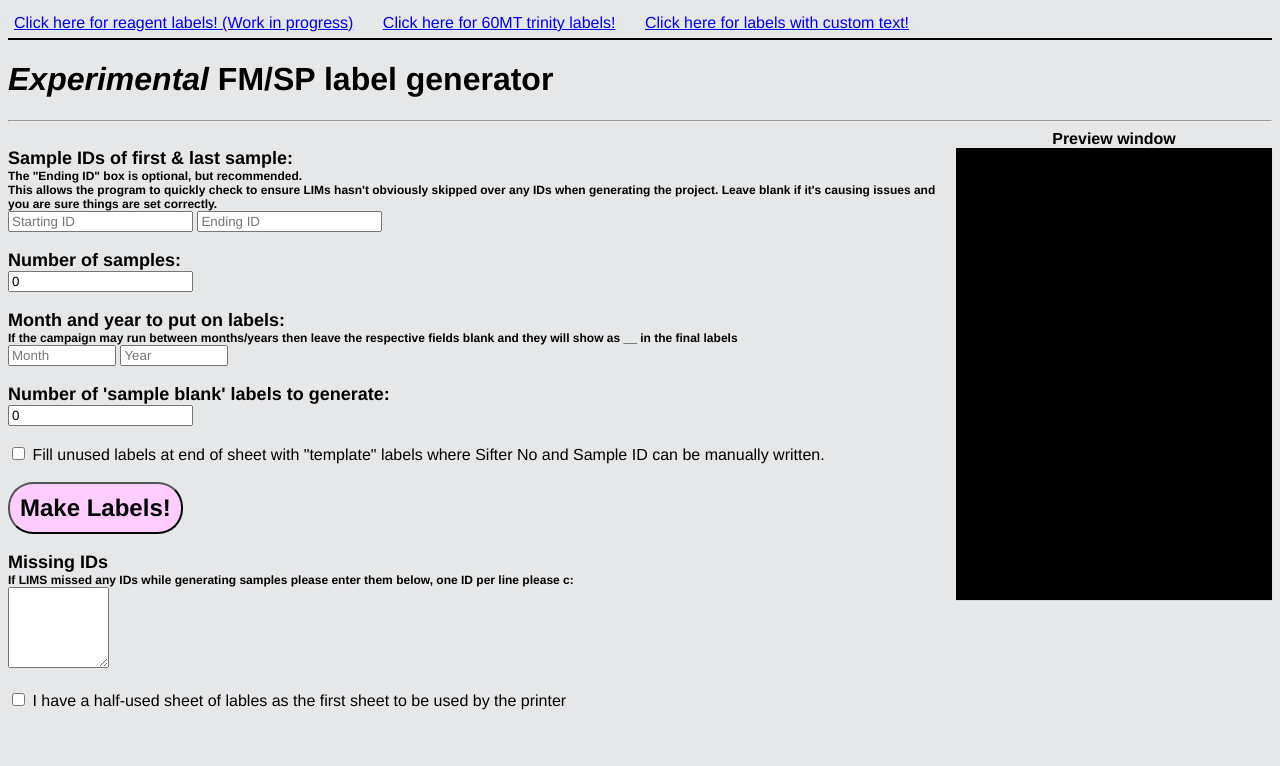
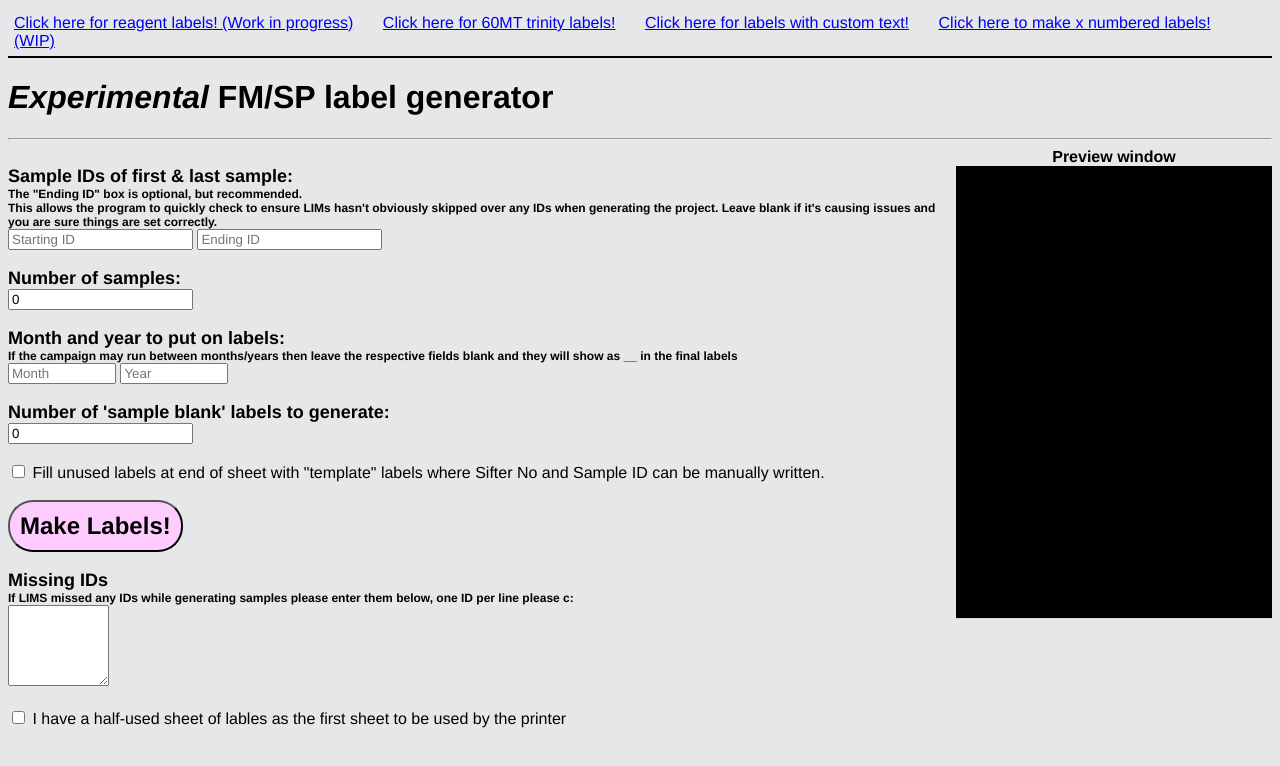
Before and after one commit to Masterbond7/label-maker, a plain HTML site: page index.html in a window 1280 px wide. Shown: the top 766 px of the page. Drawn offline with Linux system fonts and the light colour scheme.

Commit message:
Add link for generating numbered labels

```diff
--- a/index.html
+++ b/index.html
@@ -10,6 +10,7 @@
         <a href="./Pages/reagent-picker.html">Click here for reagent labels! (Work in progress)</a>
         <a href="./Pages/t-labels.html">Click here for 60MT trinity labels!</a>
         <a href="./Pages/custom-text-labels.html">Click here for labels with custom text!</a>
+        <a href="./Pages/page-labels.html?noLabels=20">Click here to make x numbered labels! (WIP)</a>
         <br>
     </div>
 
```
